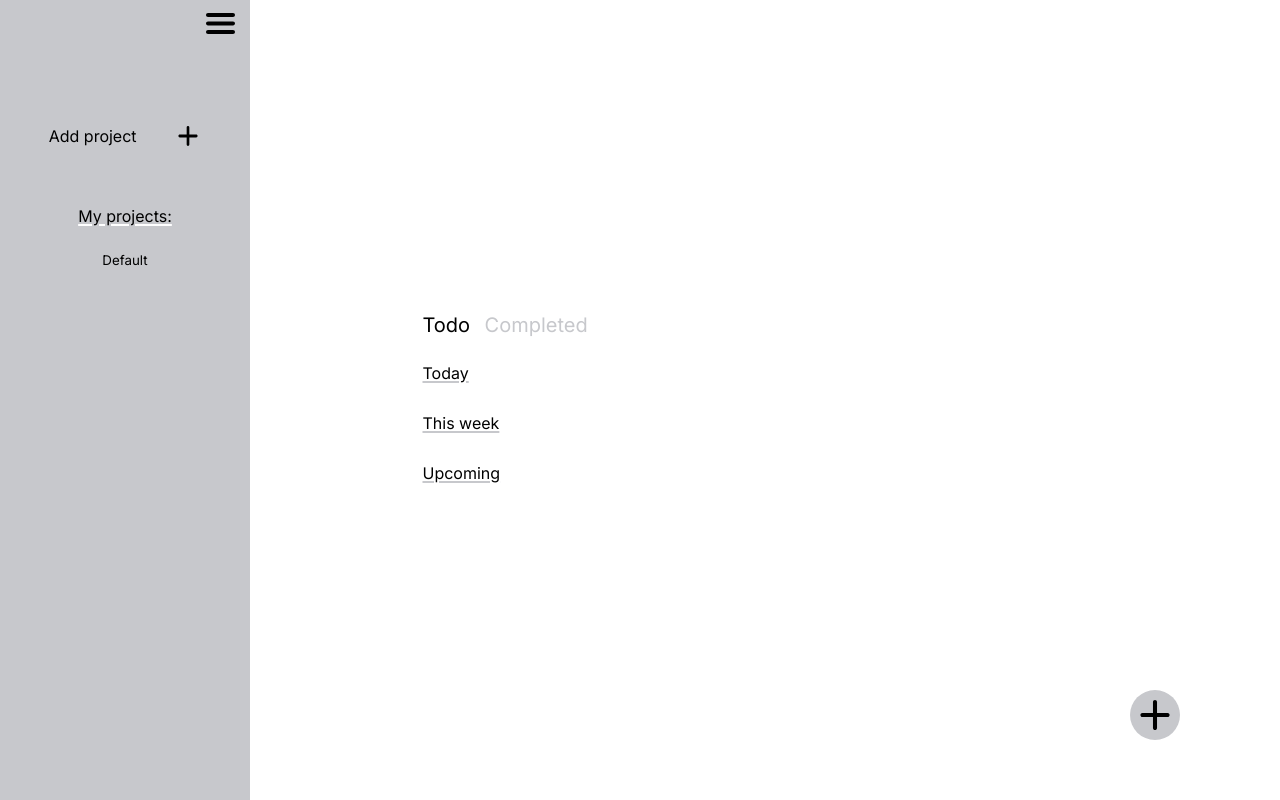
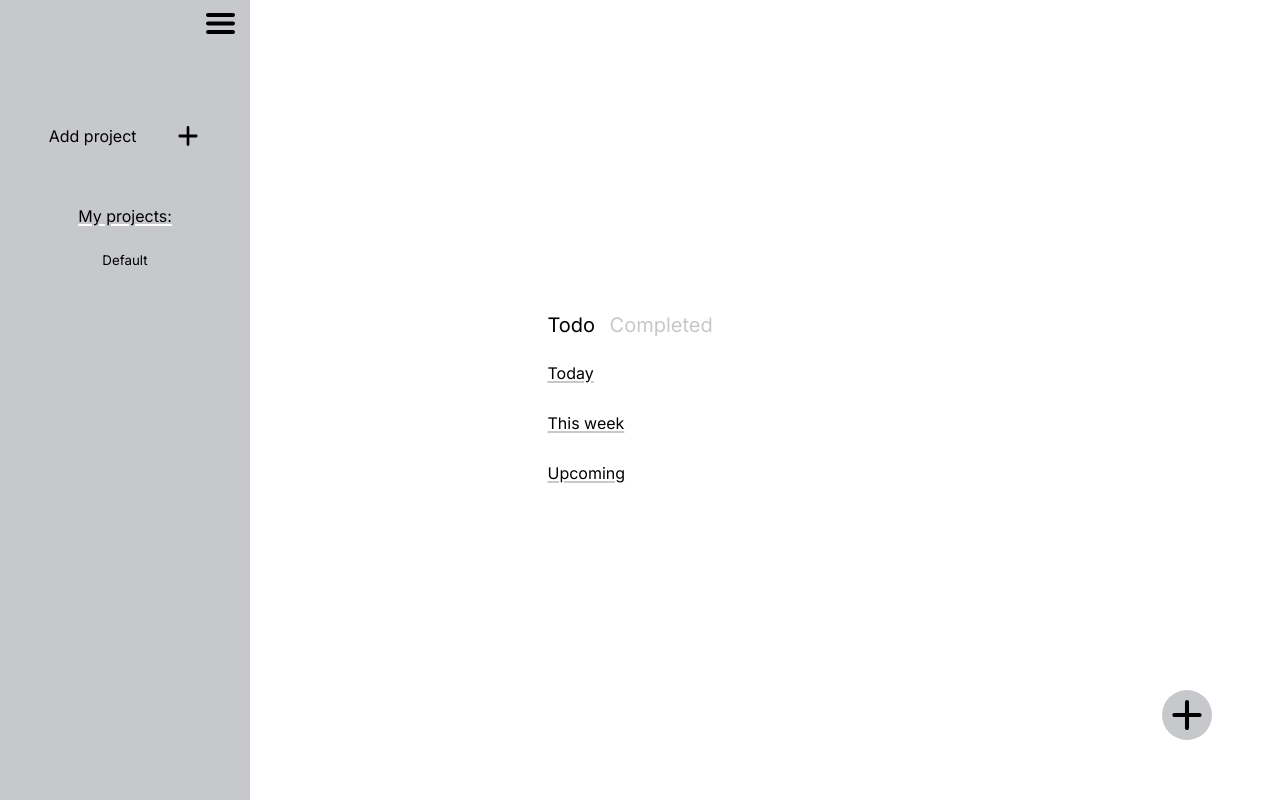
Before and after one commit to Haveadream1/to-do-list, a website built with webpack: page dist/index.html in a window 1280 px wide. Built offline with nearby package versions, Linux system fonts and the light colour scheme.

Commit message:
style: footer button

```diff
--- a/dist/style.css
+++ b/dist/style.css
@@ -12,7 +12,7 @@ body {
   height: 100vh;
   margin: 0;
   display: grid;
-  grid-template-columns: 250px 1fr 250px;
+  grid-template-columns: 250px 1fr;
 }
 
 button,
@@ -246,11 +246,10 @@ main {
 
 /* FOOTER */
 footer {
-  padding: 10px 10px 60px 10px;
-  display: flex;
-  flex-direction: column;
-  align-items: center;
-  justify-content: flex-end;
+  position: absolute;
+  left: 90%;
+  top: 85%;
+  padding: 10px;
 }
 .add-todo-button {
   height: 50px;
```
Also changed, not shown: dist/index.html (line endings or trailing spaces).
